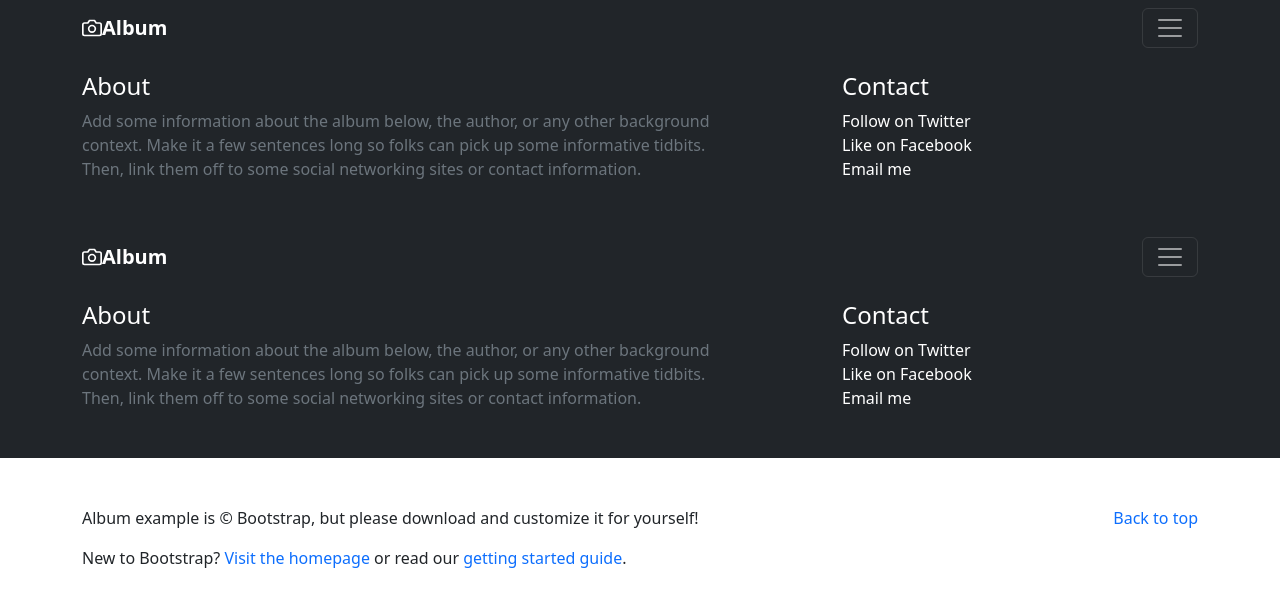
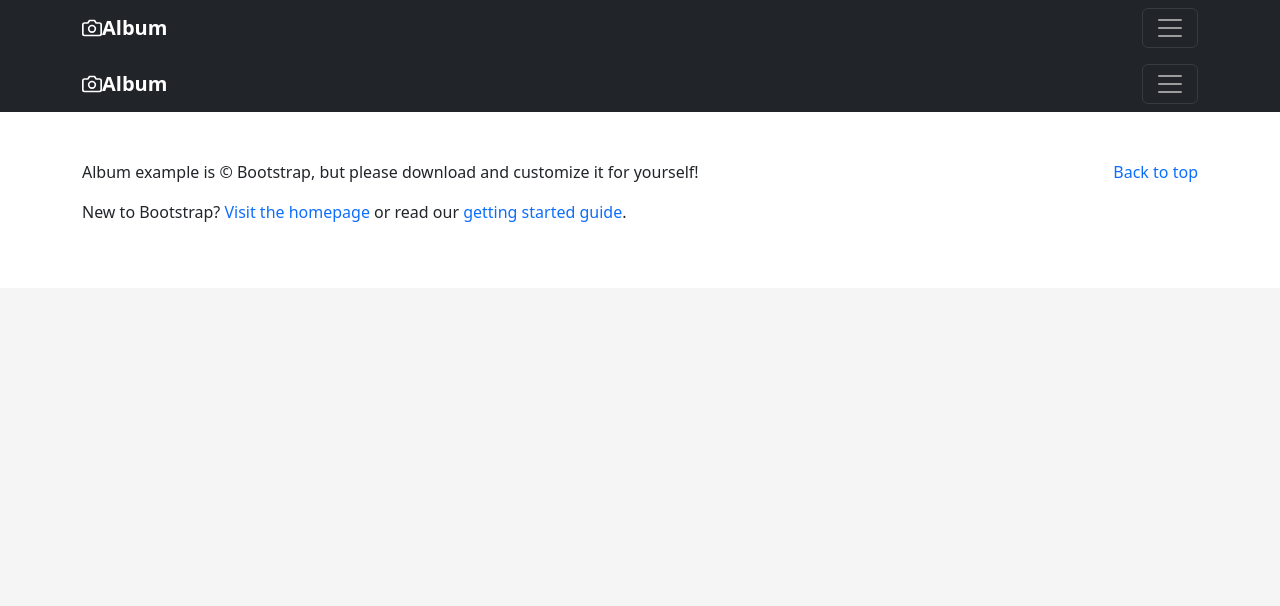
Before and after one commit to chauquanmobcec/next-sass-typescript, a Next.js app: page /components/Header in a window 1280 px wide. Shown: the top 606 px of the page. Built offline with nearby package versions, Linux system fonts and the light colour scheme.

Commit message:
fix transiton header

```diff
--- a/pages/components/Header.tsx
+++ b/pages/components/Header.tsx
@@ -36,7 +36,7 @@ const Header = (props: Props) => {
                     </div>
 
                     <div className="container">
-                        <div className={`navbar-collapse ${styles.transition_5}`} id="navbarsExample01">
+                        <div className={`collapse navbar-collapse ${styles.transition_5}`}  id="navbarsExample01">
                             <div className="row">
                                 <div className="col-sm-8 col-md-7 py-4">
                                     <h4 className="text-white">About</h4>
```
